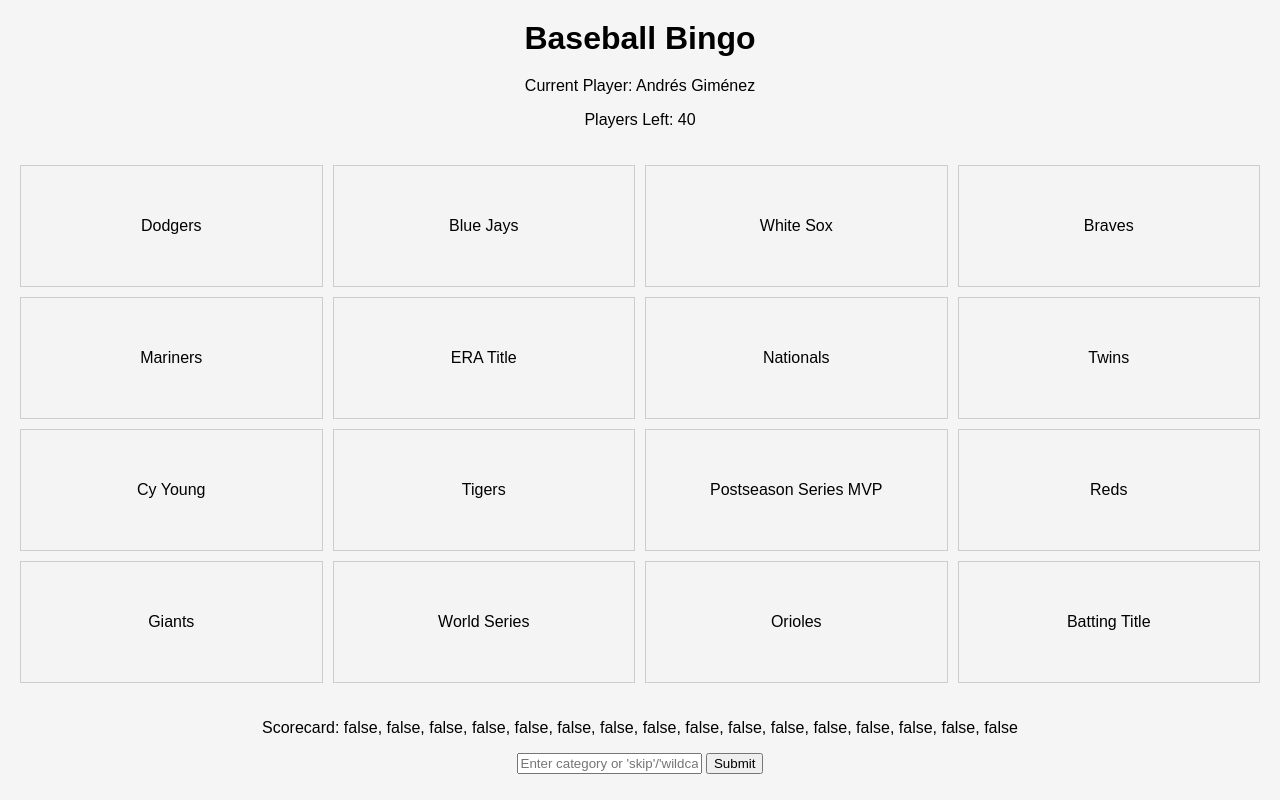
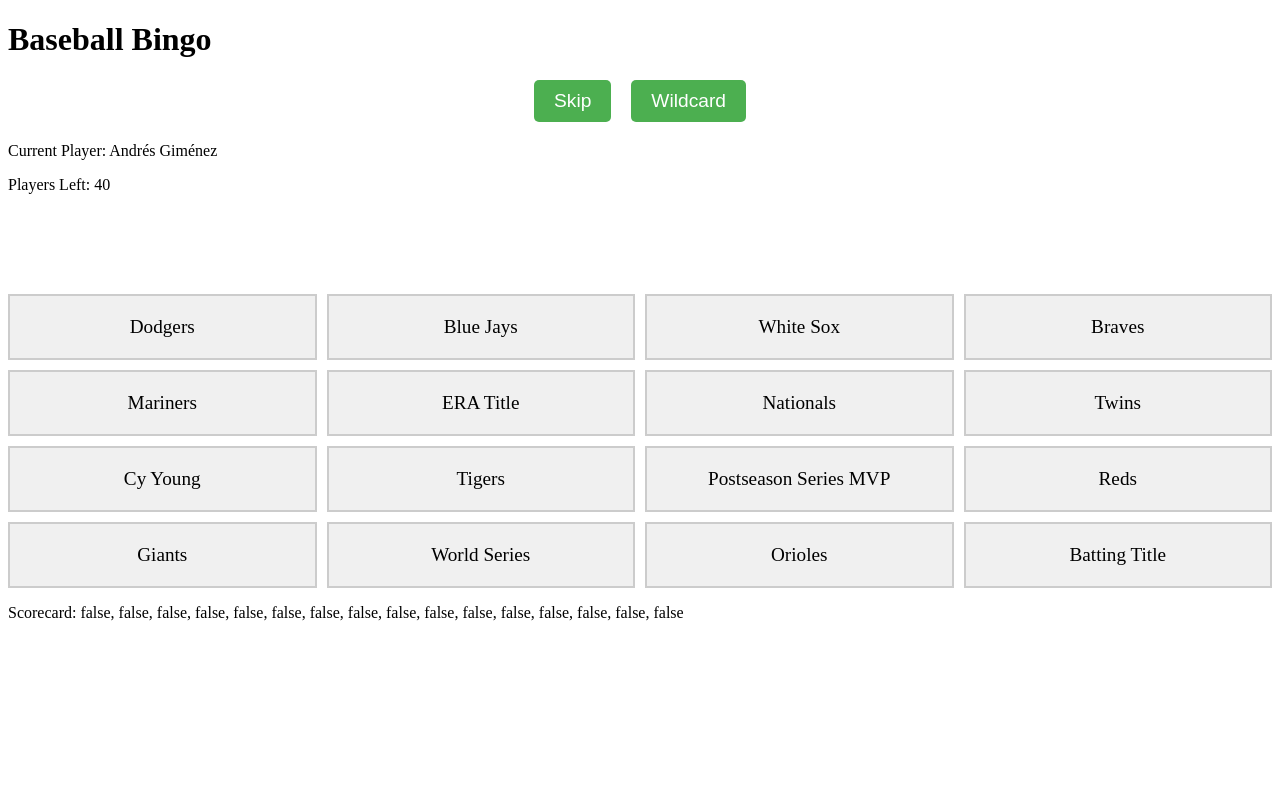
Before and after one commit to rdiamond18/baseball-bingo, a Flask app: page / in a window 1280 px wide. Run offline with Flask 3, Linux system fonts and the light colour scheme.

Commit message:
Added skip and wildcard buttons

```diff
--- a/app.py
+++ b/app.py
@@ -86,5 +86,6 @@
         'scorecard': scorecard
     })
 
+
 if __name__ == '__main__':
     app.run(debug=True)
--- a/front-end/static/script.js
+++ b/front-end/static/script.js
@@ -7,10 +7,17 @@
         .then(data => {
             const categories = data.split("\n").filter(line => line.trim() !== "");
 
-            // Populate the grid with categories
+            // Populate the grid with categories and make them clickable
             categories.forEach(category => {
                 const gridItem = document.createElement("div");
+                gridItem.classList.add('grid-box');  // Add a class for styling
                 gridItem.textContent = category;
+
+                // Add click event listener to the grid item
+                gridItem.addEventListener('click', () => {
+                    submitInput(category);  // Submit the category as input when clicked
+                });
+
                 gridContainer.appendChild(gridItem);
             });
         })
@@ -25,21 +32,29 @@
             updateGameStatus(data);
         });
 
-    // Update game status dynamically based on user input
-    const userInputForm = document.getElementById('user-input-form');
-    userInputForm.addEventListener('submit', (event) => {
-        event.preventDefault();
-        const userInput = event.target.elements['user-input'].value;
-
+    // Function to send user input to the server
+    function submitInput(input) {
         fetch('/submit_input', {
             method: 'POST',
             headers: { 'Content-Type': 'application/json' },
-            body: JSON.stringify({ input: userInput })
+            body: JSON.stringify({ input: input })
         })
         .then(response => response.json())
         .then(data => {
             updateGameStatus(data);
         });
+    }
+
+    // Event listeners for Skip and Wildcard buttons
+    const skipButton = document.getElementById('skip-button');
+    const wildcardButton = document.getElementById('wildcard-button');
+
+    skipButton.addEventListener('click', () => {
+        submitInput('skip');
+    });
+
+    wildcardButton.addEventListener('click', () => {
+        submitInput('wildcard');
     });
 
     // Function to update the game status
--- a/front-end/static/style.css
+++ b/front-end/static/style.css
@@ -1,30 +1,51 @@
-body {
-    font-family: Arial, sans-serif;
-    text-align: center;
-    margin: 0;
-    padding: 0;
-    background-color: #f5f5f5;
+/* Grid container */
+#grid-container {
+    display: grid;
+    grid-template-columns: repeat(4, 1fr); /* Adjust for the number of columns */
+    gap: 10px;
+    margin-top: 100px;
 }
 
-h1 {
-    margin: 20px 0;
+/* Style for each grid box */
+.grid-box {
+    background-color: #f0f0f0;
+    border: 2px solid #ccc;
+    text-align: center;
+    padding: 20px;
+    font-size: 1.2em;
+    cursor: pointer;
+    transition: background-color 0.3s;
 }
 
-#grid-container {
-    display: grid;
-    grid-template-columns: repeat(4, 1fr);  /* 4 columns */
-    gap: 10px;  /* Space between items */
-    padding: 20px;
+/* Change color when hovering */
+.grid-box:hover {
+    background-color: #ddd;
 }
 
-#grid-container div {
-    background-color: #f4f4f4;
-    border: 1px solid #ccc;
-    padding: 10px;
-    text-align: center;
-    font-size: 1em;
-    height: 100px;  /* Adjust height if needed */
+/* Optional: Style when clicked */
+.grid-box:active {
+    background-color: #ccc;
+}
+
+/* Styling for the buttons */
+#buttons-container {
     display: flex;
-    justify-content: center;
-    align-items: center;
+    justify-content: center;  /* Center buttons horizontally */
+    margin-bottom: 20px;
 }
+
+button {
+    padding: 10px 20px;
+    font-size: 1.2em;
+    cursor: pointer;
+    background-color: #4CAF50;
+    color: white;
+    border: none;
+    border-radius: 5px;
+    transition: background-color 0.3s;
+    margin: 0 10px;  /* Optional: Adds spacing between the buttons */
+}
+
+button:hover {
+    background-color: #45a049;
+}
--- a/front-end/templates/index.html
+++ b/front-end/templates/index.html
@@ -4,13 +4,18 @@
     <meta charset="UTF-8">
     <meta name="viewport" content="width=device-width, initial-scale=1.0">
     <title>Baseball Bingo</title>
-    <!-- Use Flask's url_for() to reference the static CSS file -->
     <link rel="stylesheet" href="{{ url_for('static', filename='style.css') }}">
 </head>
 <body>
     <h1>Baseball Bingo</h1>
 
-    <!-- Container for the player info -->
+    <!-- Buttons for Skip and Wildcard -->
+    <div id="buttons-container">
+        <button id="skip-button">Skip</button>
+        <button id="wildcard-button">Wildcard</button>
+    </div>
+
+    <!-- Player info section -->
     <div id="player-info">
         <p id="current-player-name"></p>
         <p id="current-player-index"></p>
@@ -25,12 +30,6 @@
         <p id="scorecard"></p>
     </div>
 
-    <form id="user-input-form">
-        <input type="text" name="user-input" placeholder="Enter category or 'skip'/'wildcard'" required>
-        <button type="submit">Submit</button>
-    </form>
-
-    <!-- Use Flask's url_for() to reference the static JS file -->
     <script src="{{ url_for('static', filename='script.js') }}"></script>
 </body>
 </html>
```
